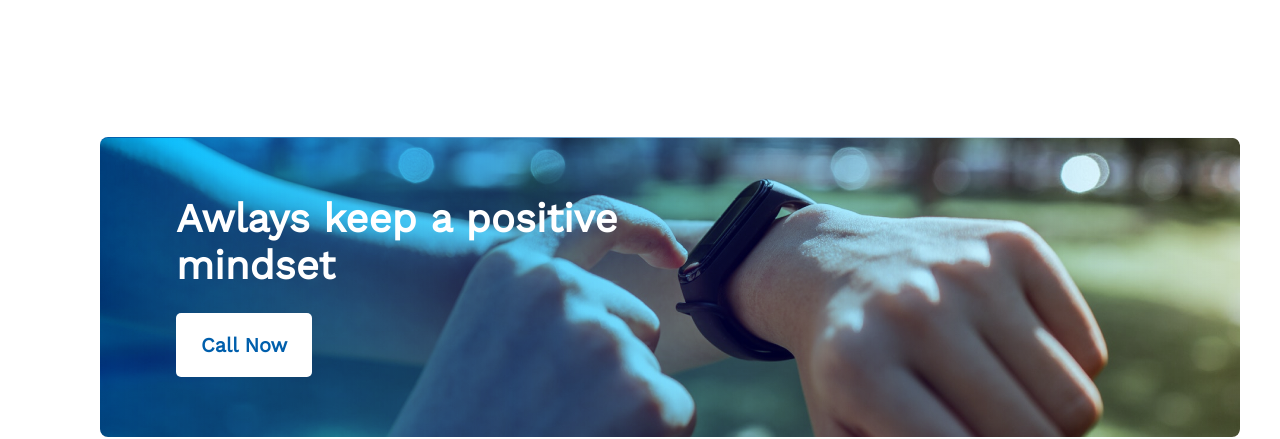
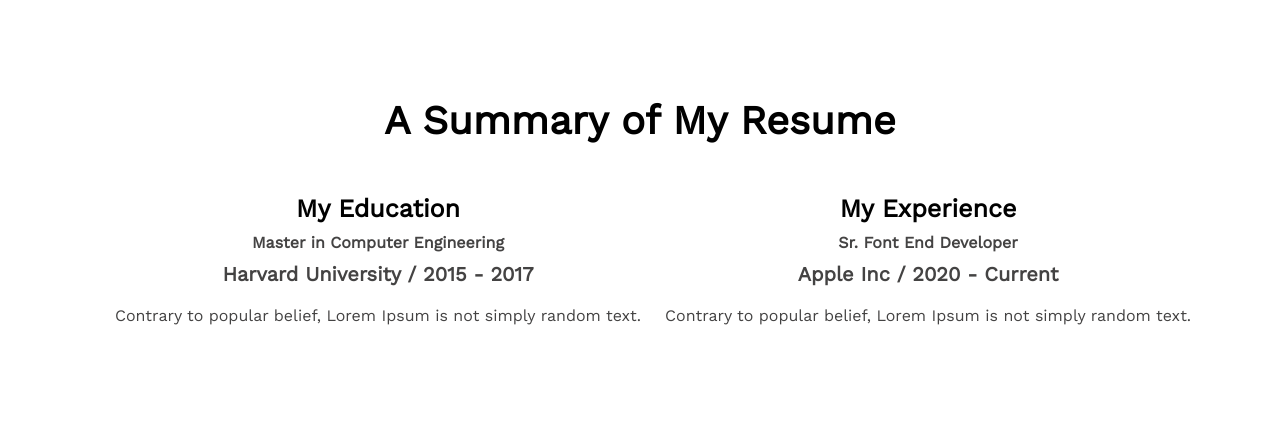
Before and after one commit to mdyasin111/new-me, a plain HTML site: page index.html in a window 1280 px wide. Shown: the part 2024-2463 px from the top of the page. Drawn offline with nearby package versions, Linux system fonts and the light colour scheme.

Commit message:
resume update

```diff
--- a/index.html
+++ b/index.html
@@ -64,6 +64,29 @@
                 <p class="skill-description">I want to develop.</p>
             </div>
         </div>
+        <!-- resume section -->
+        <section class="resume">
+            <h3 class="summary-title">A Summary of My Resume</h3>
+            <div class="resume-content">
+                <div>
+                    <h3 class="resume-title">My Education</h3>
+                    <div class="resume-item">
+                        <h4 class="title">Master in Computer Engineering</h4>
+                        <h5 class="sub-title">Harvard University / 2015 - 2017</h5>
+                        <p class="description">Contrary to popular belief, Lorem Ipsum is not
+                            simply random text.</p>
+                    </div>
+                </div>
+                <div>
+                    <h3 class="resume-title">My Experience</h3>
+                    <div class="resume-item">
+                        <h4 class="title">Sr. Font End Developer</h4>
+                        <h5 class="sub-title">Apple Inc / 2020 - Current</h5>
+                        <p class="description">Contrary to popular belief, Lorem Ipsum is not
+                            simply random text.</p>
+                    </div>
+                </div>
+            </div>
         </section>
         <!-- call section -->
         <section class="call-section">
@@ -76,7 +99,9 @@
         <footer class="contact">
             <div class="contect-section">
                 <h3 class="contact-title">Future</h3>
-            <p class="contact-description">There are many variations of passages of <br> Lorem Ipsum available, but the majority <br> have suffered alteration in some form, by  <br> injected humour, or randomised words</p>
+                <p class="contact-description">There are many variations of passages of <br> Lorem Ipsum available, but
+                    the majority <br> have suffered alteration in some form, by <br> injected humour, or randomised
+                    words</p>
                 <p class="first-contact">Email : info@gmail.com</p>
                 <p class="second-contact">Phone : 01500 00 00 00</p>
                 <div class="social-media">
--- a/styles/style.css
+++ b/styles/style.css
@@ -103,6 +103,44 @@
     color: #737272;
 }
 
+/* resume section */
+.resume {
+    margin: 100px 40px 10px 40px;
+}
+
+.summary-title {
+    font-weight: 700;
+    font-size: 40px;
+}
+
+.resume-content {
+    display: flex;
+    gap: 24px;
+    margin-left: 65px;
+}
+
+.title {
+    color: #444343;
+    margin-top: 10px;
+}
+
+.resume-title {
+    font-weight: 700;
+    font-size: 25px;
+    margin-top: 50px;
+}
+
+.resume .sub-title {
+    color: #444343;
+    font-weight: 600;
+    font-size: 20px;
+    margin-top: 10px;
+}
+
+.resume .description {
+    color: #444343;
+}
+
 /* call section  */
 
 .call-section {
@@ -141,14 +179,10 @@
 
 .contact {
     display: flex;
-    /* gap: 100px; */
     background: #151414;
     height: 450px;
 }
 
-/* .contact .contact-description{
-    text-align: left;
-} */
 .contact-title {
     font-weight: 700;
     font-size: 45px;
@@ -179,11 +213,13 @@
     color: #FFFFFF;
     margin-bottom: 20px;
 }
+
 .contact input {
     padding: 22px 158px 22px 21px;
     border-radius: 8px;
 }
-.sub-btn{
+
+.sub-btn {
     color: #FFFFFF;
     font-weight: 600;
     font-size: 20px;
@@ -194,29 +230,37 @@
     padding: 20px 25px;
     margin-top: 24px;
 }
-.contact a{
+
+.contact a {
     text-decoration: none;
 }
-.sub-section{
+
+.sub-section {
     margin-top: 100px;
     margin-left: 260px;
 }
-.contect-section{
+
+.contect-section {
     margin-top: 90px;
     padding-left: 200px;
 }
-.contact-title{
+
+.contact-title {
     margin-bottom: 15px;
 }
-.contact-description{
+
+.contact-description {
     margin-bottom: 25px;
 }
-.first-contact{
+
+.first-contact {
     margin-bottom: 10px;
 }
-.second-contact{
+
+.second-contact {
     margin-bottom: 10px;
 }
+
 .social-media {
     margin-top: 20px;
 }
```
Lines whose indentation alone changed are shown as unchanged.
